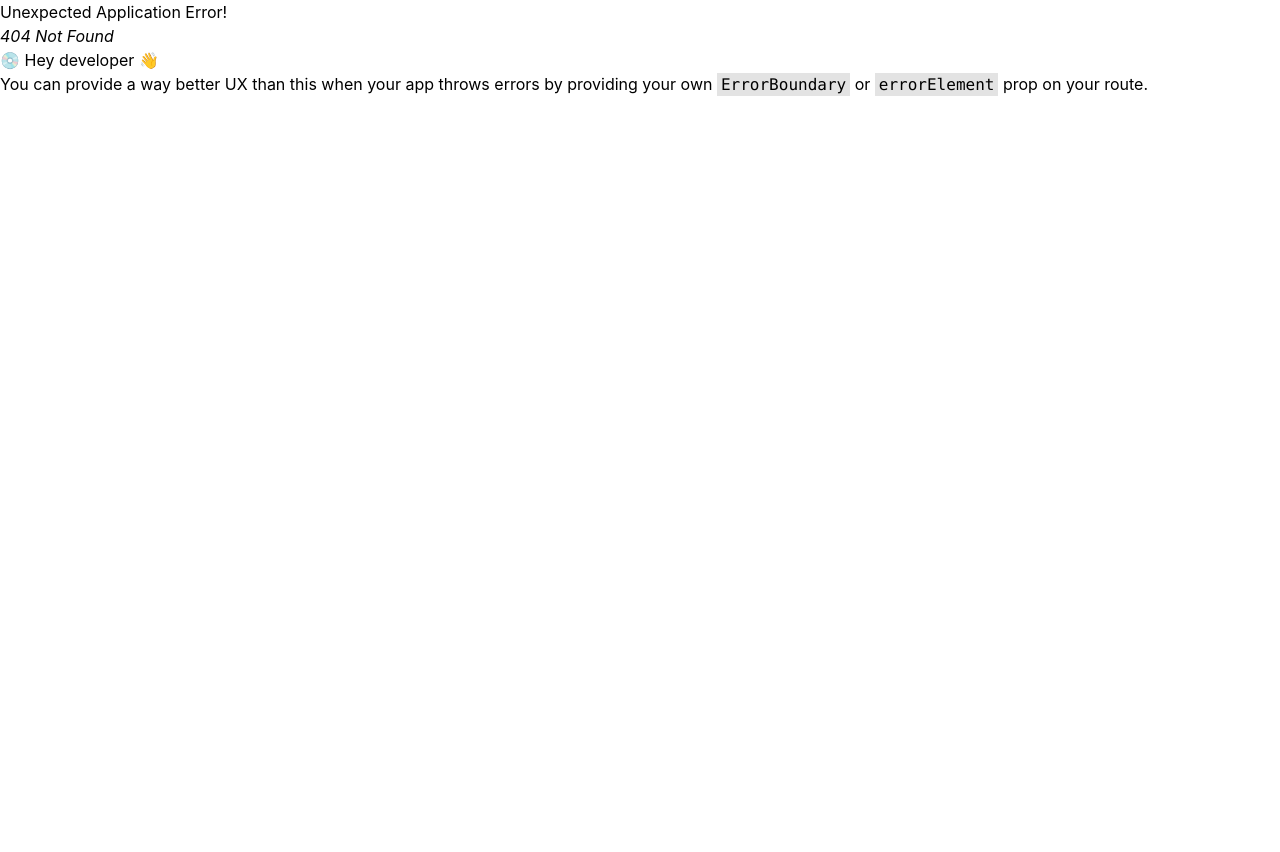
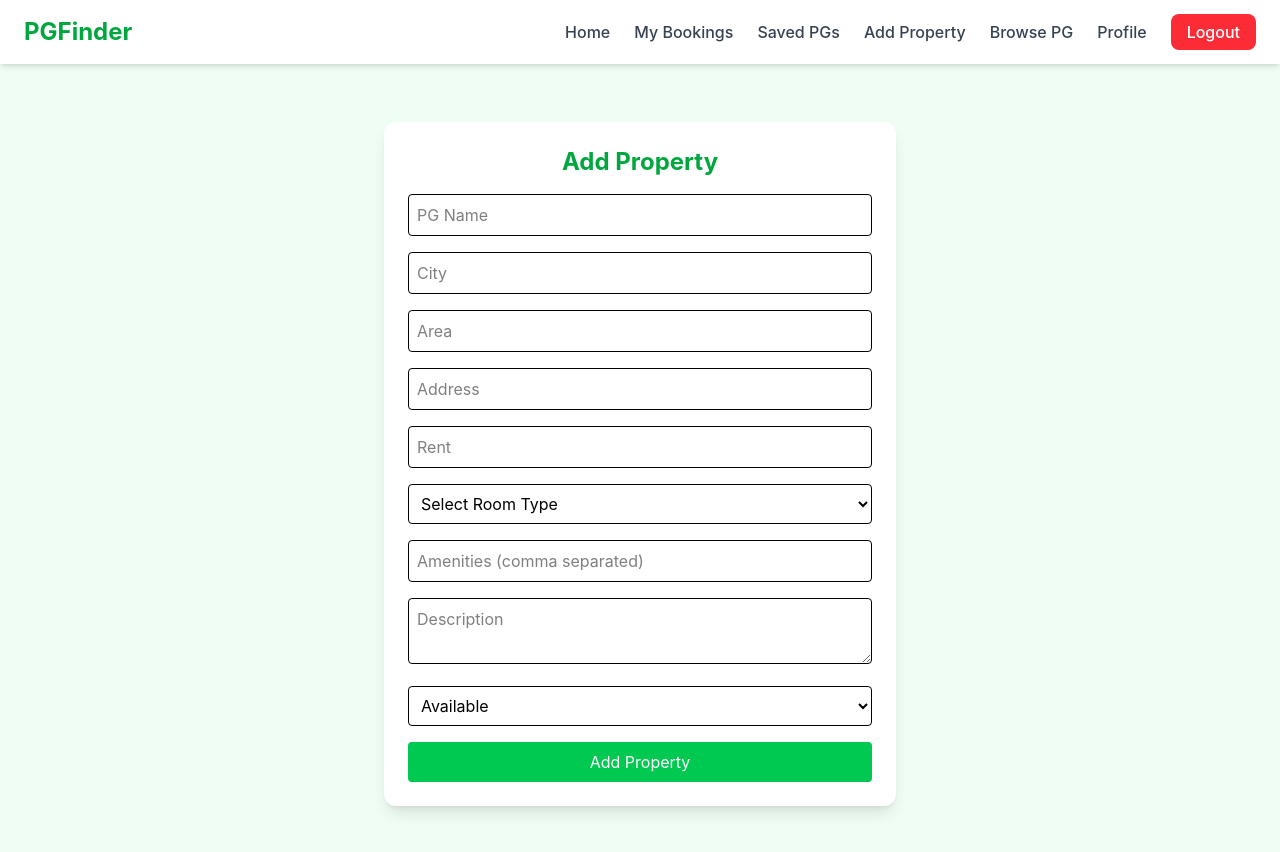
Before and after one commit to sunny2304/pgfinder_frontend, a React (Vite) app: page /user/add-property in a window 1280 px wide. Before the commit this address had no page. Shown: the top 852 px of the page. Before the commit the page ends 800 px from the top, so only its background shows below. Built offline with nearby package versions, Linux system fonts and the light colour scheme.

Commit message:
frontend backend integration and implemented addproperty and browsepg component

```diff
--- a/src/App.jsx
+++ b/src/App.jsx
@@ -8,7 +8,7 @@ import axios from 'axios'
 
 function App() {
   const [count, setCount] = useState(0)
-  axios.defaults.baseURL = "http://localhost:3000"
+  axios.defaults.baseURL = "http://localhost:3000/api"
 
   return (
     <>
--- a/src/components/Login.jsx
+++ b/src/components/Login.jsx
@@ -15,43 +15,35 @@ export const Login = () => {
     formState: { errors },
   } = useForm();
 
-  const onSubmit = async(data) => {
+ const onSubmit = async (data) => {
+  try {
+    const res = await axios.post("/login", data);
 
-    try{
+    if (res.status === 200) {
+      toast.success("Login Success");
 
-      const res = await axios.post("/user/login",data)
+      const user = res.data.data;
 
-      console.log("response...",res)
+      // ✅ STORE DATA
+      localStorage.setItem("userId", user._id);
+      localStorage.setItem("token", res.data.token);
 
-      if(res.status === 200){
+      const role = user.role;
 
-        toast.success("Login Success")
-
-        const role = res.data.data.role   // getting role from backend
-
-        // ROLE BASED NAVIGATION
-        if(role === "user" || role === "USER"){
-          navigate("/user")
-        }
-        else if(role === "admin" || role === "ADMIN"){
-          navigate("/admin")
-        }
-        else{
-          toast.error("Invalid role")
-          navigate("/")
-        }
-
+      if (role === "user" || role === "USER") {
+        navigate("/user");
+      } else if (role === "admin" || role === "ADMIN") {
+        navigate("/admin");
+      } else {
+        toast.error("Invalid role");
+        navigate("/");
       }
-
-    }catch(err){
-
-      console.log("error...",err)
-
-      toast.error(err.response?.data?.message || "Login failed")
-
     }
-
-  };
+  } catch (err) {
+    console.log(err);
+    toast.error(err.response?.data?.message || "Login failed");
+  }
+};
 
   return (
     <div className="min-h-screen flex items-center justify-center bg-green-50">
--- a/src/components/Signup.jsx
+++ b/src/components/Signup.jsx
@@ -13,20 +13,19 @@ export const Signup = () => {
   const navigate = useNavigate()
   const password = watch("password");
 
-  const onSubmit = async(data) => {
-    console.log("data..",data);
-    //axios.post("http://localhost:3000/user/register")
-    const res = await axios.post("/user/register",data)
+ const onSubmit = async (data) => {
+  try {
+    const res = await axios.post("/register", data);
 
-    console.log("response..",res)
-    console.log("response.data..",res.data)
-    console.log("response.data.data..",res.data.data)
-    console.log("status",res.status)
-    if(res.status==201){
-      toast.success("User registered successfully")
-      navigate("/") // / -->login -->check your routes in AppRouter.jsx
+    if (res.status === 201) {
+      toast.success("User registered successfully");
+      navigate("/");
     }
-  };
+  } catch (err) {
+    console.log(err);
+    toast.error(err.response?.data?.message || "Signup failed");
+  }
+};
 
   return (
     <div className="min-h-screen flex items-center justify-center bg-green-50">
--- a/src/components/user/UserNavbar.jsx
+++ b/src/components/user/UserNavbar.jsx
@@ -1,8 +1,16 @@
 import React, { useState } from "react";
-import { Link, Outlet } from "react-router-dom";
+import { Link, Outlet, useNavigate } from "react-router-dom";
+import { toast } from "react-toastify";
 
 export const UserNavbar = () => {
   const [open, setOpen] = useState(false);
+  const navigate = useNavigate();
+
+  const handleLogout = () => {
+    localStorage.removeItem("token"); // if you store token
+    toast.success("Logged out successfully");
+    navigate("/");
+  };
 
   return (
     <>
@@ -17,14 +25,24 @@ export const UserNavbar = () => {
 
           {/* Desktop Menu */}
           <ul className="hidden md:flex gap-6 text-gray-700 font-medium items-center">
-            <li><Link to="/user/home" className="hover:text-green-600">Home</Link></li>
-            <li><Link to="/user/bookings" className="hover:text-green-600">My Bookings</Link></li>
-            <li><Link to="/user/savedpgs" className="hover:text-green-600">Saved PGs</Link></li>
-            <li><Link to="/user/profile" className="hover:text-green-600">Profile</Link></li>
-            <li><Link to="/user/useeffectdemo" className="hover:text-green-600">Useeffectdemo</Link></li>
-            <li><Link to="/user/getapidemo" className="hover:text-green-600">getapidemo</Link></li>
+            <li><Link to="/user/home">Home</Link></li>
+            <li><Link to="/user/bookings">My Bookings</Link></li>
+            <li><Link to="/user/savedpgs">Saved PGs</Link></li>
+
+            {/* NEW */}
+            <li><Link to="/user/add-property" className="hover:text-green-600">Add Property</Link></li>
             <li>
-              <button className="bg-green-500 hover:bg-green-600 text-white px-4 py-1.5 rounded-lg">
+              <Link to="/user/browse" className="hover:text-green-600">
+                Browse PG
+              </Link>
+            </li>
+
+            <li><Link to="/user/profile">Profile</Link></li>
+            <li>
+              <button
+                onClick={handleLogout}
+                className="bg-red-500 hover:bg-red-600 text-white px-4 py-1.5 rounded-lg"
+              >
                 Logout
               </button>
             </li>
@@ -39,7 +57,7 @@ export const UserNavbar = () => {
           </button>
         </div>
 
-        {/* Mobile Menu (absolute so it does NOT push content) */}
+        {/* Mobile Menu */}
         {open && (
           <div className="absolute top-16 left-0 w-full bg-white shadow-md md:hidden">
             <div className="flex flex-col gap-4 px-6 py-4 text-gray-700 font-medium">
@@ -47,7 +65,16 @@ export const UserNavbar = () => {
               <Link to="/user/bookings" onClick={() => setOpen(false)}>My Bookings</Link>
               <Link to="/user/savedpgs" onClick={() => setOpen(false)}>Saved PGs</Link>
               <Link to="/user/profile" onClick={() => setOpen(false)}>Profile</Link>
-              <button className="bg-green-500 text-white py-2 rounded-lg">
+
+              {/* NEW */}
+              <Link to="/user/add-property" onClick={() => setOpen(false)}>
+                Add Property
+              </Link>
+
+              <button
+                onClick={handleLogout}
+                className="bg-red-500 text-white py-2 rounded-lg"
+              >
                 Logout
               </button>
             </div>
@@ -56,7 +83,7 @@ export const UserNavbar = () => {
       </nav>
 
       {/* Layout Wrapper */}
-      <main className="pt-16 bg-green-50">
+      <main className="pt-16 bg-green-50 min-h-screen">
         <Outlet />
       </main>
     </>
--- /dev/null
+++ b/src/pages/AddProperty.jsx
@@ -0,0 +1,137 @@
+import React from "react";
+import { useForm } from "react-hook-form";
+import axios from "axios";
+import { toast } from "react-toastify";
+
+export const AddProperty = () => {
+
+  const {
+    register,
+    handleSubmit,
+    reset
+  } = useForm();
+
+  const onSubmit = async (data) => {
+    try {
+      const userId = localStorage.getItem("userId");
+
+      const res = await axios.post(
+        `/users/${userId}/properties`,
+        {
+          ...data,
+          rent: Number(data.rent), // convert to number
+          amenities: data.amenities.split(",") // string → array
+        }
+      );
+
+      if (res.status === 201) {
+        toast.success("Property Added Successfully ✅");
+        reset();
+      }
+
+    } catch (err) {
+      console.log(err);
+      toast.error("Failed to add property ❌");
+    }
+  };
+
+  return (
+    <div className="min-h-screen flex justify-center items-center bg-green-50 p-4">
+
+      <div className="bg-white p-6 rounded-xl shadow-lg w-full max-w-lg">
+
+        <h2 className="text-2xl font-bold text-green-600 mb-4 text-center">
+          Add Property
+        </h2>
+
+        <form onSubmit={handleSubmit(onSubmit)} className="space-y-4">
+
+          {/* PG Name */}
+          <input
+            type="text"
+            placeholder="PG Name"
+            {...register("pgName", { required: true })}
+            className="w-full border p-2 rounded"
+          />
+
+          {/* City */}
+          <input
+            type="text"
+            placeholder="City"
+            {...register("city")}
+            className="w-full border p-2 rounded"
+          />
+
+          {/* Area */}
+          <input
+            type="text"
+            placeholder="Area"
+            {...register("area")}
+            className="w-full border p-2 rounded"
+          />
+
+          {/* Address */}
+          <input
+            type="text"
+            placeholder="Address"
+            {...register("address")}
+            className="w-full border p-2 rounded"
+          />
+
+          {/* Rent */}
+          <input
+            type="number"
+            placeholder="Rent"
+            {...register("rent")}
+            className="w-full border p-2 rounded"
+          />
+
+          {/* Room Type */}
+          <select
+            {...register("roomType")}
+            className="w-full border p-2 rounded"
+          >
+            <option value="">Select Room Type</option>
+            <option value="single">Single</option>
+            <option value="double">Double</option>
+            <option value="triple">Triple</option>
+          </select>
+
+          {/* Amenities */}
+          <input
+            type="text"
+            placeholder="Amenities (comma separated)"
+            {...register("amenities")}
+            className="w-full border p-2 rounded"
+          />
+
+          {/* Description */}
+          <textarea
+            placeholder="Description"
+            {...register("description")}
+            className="w-full border p-2 rounded"
+          />
+
+          {/* Available */}
+          <select
+            {...register("available")}
+            className="w-full border p-2 rounded"
+          >
+            <option value="true">Available</option>
+            <option value="false">Not Available</option>
+          </select>
+
+          {/* Submit */}
+          <button
+            type="submit"
+            className="w-full bg-green-500 text-white py-2 rounded hover:bg-green-600"
+          >
+            Add Property
+          </button>
+
+        </form>
+
+      </div>
+    </div>
+  );
+};
--- /dev/null
+++ b/src/pages/BrowsePG.jsx
@@ -0,0 +1,79 @@
+import React, { useEffect, useState } from "react";
+import axios from "axios";
+
+export const BrowsePG = () => {
+
+  const [pgs, setPgs] = useState([]);
+
+  const getAllPGs = async () => {
+    try {
+      const res = await axios.get("/properties");
+      setPgs(res.data.data || res.data); // handle both cases
+    } catch (err) {
+      console.log(err);
+    }
+  };
+
+  useEffect(() => {
+    getAllPGs();
+  }, []);
+
+  return (
+    <div className="min-h-screen bg-green-50 p-6">
+
+      <h2 className="text-3xl font-bold text-green-600 mb-6 text-center">
+        Browse PGs
+      </h2>
+
+      <div className="grid md:grid-cols-3 gap-6">
+
+        {pgs.length > 0 ? (
+          pgs.map((pg) => (
+            <div
+              key={pg._id}
+              className="bg-white shadow-lg rounded-xl p-4"
+            >
+              <h3 className="text-xl font-bold text-green-700">
+                {pg.pgName}
+              </h3>
+
+              <p className="text-gray-600">
+                📍 {pg.area}, {pg.city}
+              </p>
+
+              <p className="mt-2">
+                💰 Rent: ₹{pg.rent}
+              </p>
+
+              <p>
+                🛏 Room: {pg.roomType}
+              </p>
+
+              <p className="text-sm text-gray-500 mt-2">
+                {pg.description}
+              </p>
+
+              <div className="mt-2">
+                <strong>Amenities:</strong>
+                <ul className="text-sm">
+                  {pg.amenities?.map((a, i) => (
+                    <li key={i}>• {a}</li>
+                  ))}
+                </ul>
+              </div>
+
+              <p className="mt-2 text-sm">
+                Status: {pg.available ? "Available ✅" : "Not Available ❌"}
+              </p>
+
+            </div>
+          ))
+        ) : (
+          <p>No PGs found</p>
+        )}
+
+      </div>
+
+    </div>
+  );
+};
--- a/src/router/AppRouter.jsx
+++ b/src/router/AppRouter.jsx
@@ -1,32 +1,51 @@
-import { createBrowserRouter,RouterProvider } from "react-router-dom"
-import { Login } from "../components/Login"
-import { Signup } from "../components/Signup"
-import { UserNavbar } from "../components/user/UserNavbar"
-import { AdminSidebar } from "../components/admin/AdminSidebar"
-import { UserHome } from "../components/user/UserHome"
-import UserProfile from "../components/user/UserProfile"
-import SavedPgs from "../components/user/SavedPgs"
-import MyBookings from "../components/user/MyBookings"
-import { UseEffectDemo } from "../components/user/UseEffectDemo"
-import { GetApiDemo } from "../components/user/GetApiDemo"
+import { createBrowserRouter, RouterProvider, Navigate } from "react-router-dom";
+
+import { Login } from "../components/Login";
+import { Signup } from "../components/Signup";
+import { UserNavbar } from "../components/user/UserNavbar";
+import { AdminSidebar } from "../components/admin/AdminSidebar";
+
+import { UserHome } from "../components/user/UserHome";
+import UserProfile from "../components/user/UserProfile";
+import SavedPgs from "../components/user/SavedPgs";
+import MyBookings from "../components/user/MyBookings";
+
+
+
+// NEW
+import { AddProperty } from "../pages/AddProperty";
+import { BrowsePG } from "../pages/BrowsePG";
+
 const router = createBrowserRouter([
-    {path:"/",element:<Login/>},
-    {path:"/signup",element:<Signup/>},
-    {path:"/user",element:<UserNavbar/>,
-        children:[
-            {path:"home",element:<UserHome/>},
-            {path:"bookings",element:<MyBookings/>},
-            {path:"savedpgs",element:<SavedPgs/>},
-            {path:"profile",element:<UserProfile/>},
-            {path:"useeffectdemo",element:<UseEffectDemo/>},
-            {path:"getapidemo",element:<GetApiDemo/>}
-        ]
-    },
-    {path:"/admin",element:<AdminSidebar/>}
+  { path: "/", element: <Login /> },
+  { path: "/signup", element: <Signup /> },
 
-])
+  {
+    path: "/user",
+    element: <UserNavbar />,
+    children: [
+      // ✅ default route
+      { index: true, element: <Navigate to="home" /> },
 
-const AppRouter = ()=>{
-    return <RouterProvider router={router}></RouterProvider>
-}
-export default AppRouter
+      { path: "home", element: <UserHome /> },
+      { path: "bookings", element: <MyBookings /> },
+      { path: "savedpgs", element: <SavedPgs /> },
+      { path: "profile", element: <UserProfile /> },
+
+      // ✅ NEW ROUTE
+      { path: "add-property", element: <AddProperty />},
+      { path: "browse", element: <BrowsePG /> }
+    ],
+  },
+
+  {
+    path: "/admin",
+    element: <AdminSidebar />,
+  },
+]);
+
+const AppRouter = () => {
+  return <RouterProvider router={router} />;
+};
+
+export default AppRouter;
```
Also changed, not shown: src/components/user/GetApiDemo.jsx (deleted, +0 -42 lines), src/components/user/UseEffectDemo.jsx (deleted, +0 -24 lines).
